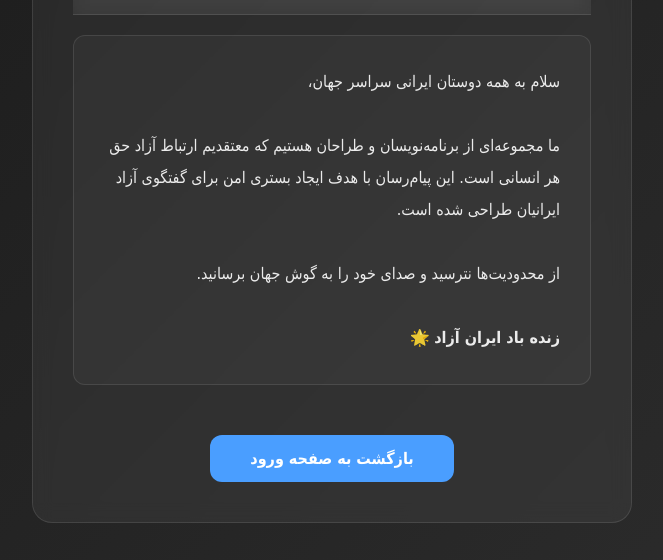
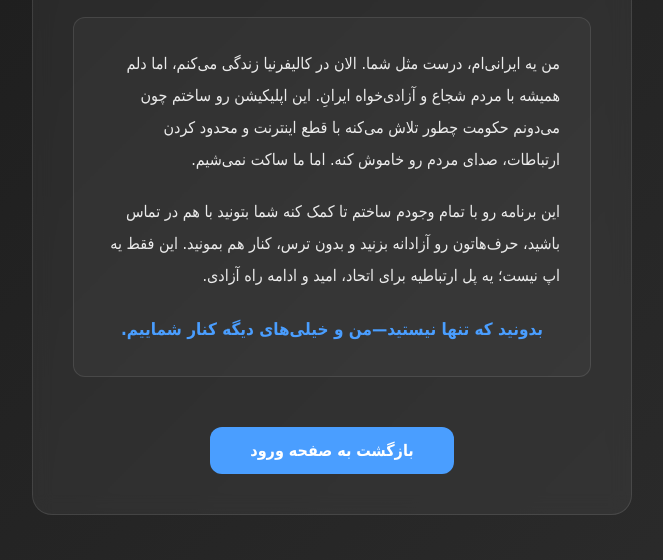
Before and after one commit to enzak-inc/freedome-chat, a website: page public/about.html in a window 1280 px wide. Shown: the part 240-800 px from the top of the page, without its empty margins (308-971 px from the left). Drawn offline with Linux system fonts and the light colour scheme.

Commit message:
update ui guid

```diff
--- a/public/about.html
+++ b/public/about.html
@@ -10,9 +10,7 @@
             background: linear-gradient(135deg, #1a1a1a 0%, #2d2d2d 100%);
             min-height: 100vh;
             padding: 20px;
-            display: flex;
-            align-items: center;
-            justify-content: center;
+            overflow-y: auto;
         }
 
         .about-container {
@@ -40,6 +38,16 @@
             line-height: 2;
             font-size: 18px;
             color: rgba(255, 255, 255, 0.95);
+        }
+
+        .about-message p {
+            margin-bottom: 20px;
+        }
+
+        .closing-message {
+            font-weight: bold;
+            color: #4a9eff;
+            margin-top: 20px;
         }
 
         .back-to-login {
@@ -75,12 +83,11 @@
         </div>
 
         <div class="about-message">
-            <p>
-                سلام به همه دوستان ایرانی سراسر جهان،<br><br>
-                ما مجموعه‌ای از برنامه‌نویسان و طراحان هستیم که معتقدیم ارتباط آزاد حق هر انسانی است. این پیام‌رسان با هدف ایجاد بستری امن برای گفتگوی آزاد ایرانیان طراحی شده است.<br><br>
-                از محدودیت‌ها نترسید و صدای خود را به گوش جهان برسانید.<br><br>
-                <strong>زنده باد ایران آزاد</strong> 🌟
-            </p>
+            <p>من یه ایرانی‌ام، درست مثل شما. الان در کالیفرنیا زندگی می‌کنم، اما دلم همیشه با مردم شجاع و آزادی‌خواه ایرانِ. این اپلیکیشن رو ساختم چون می‌دونم حکومت چطور تلاش می‌کنه با قطع اینترنت و محدود کردن ارتباطات، صدای مردم رو خاموش کنه. اما ما ساکت نمی‌شیم.</p>
+
+            <p>این برنامه رو با تمام وجودم ساختم تا کمک کنه شما بتونید با هم در تماس باشید، حرف‌هاتون رو آزادانه بزنید و بدون ترس، کنار هم بمونید. این فقط یه اپ نیست؛ یه پل ارتباطیه برای اتحاد، امید و ادامه راه آزادی.</p>
+
+            <p class="closing-message">بدونید که تنها نیستید—من و خیلی‌های دیگه کنار شماییم.</p>
         </div>
 
         <a href="/" class="back-to-login">بازگشت به صفحه ورود</a>
```
Also changed, not shown: public/register-guide.html (+1 -0 lines).
